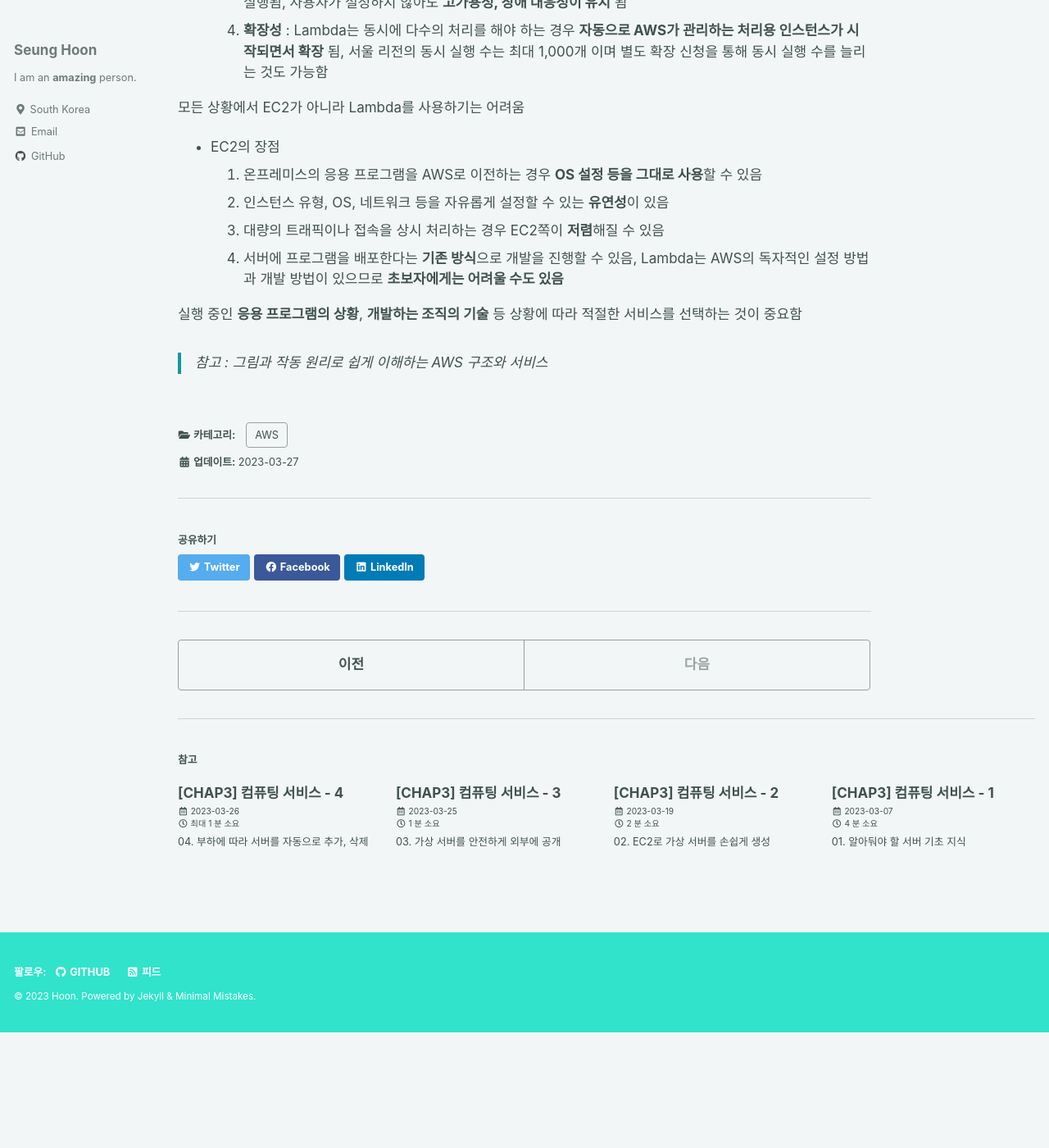
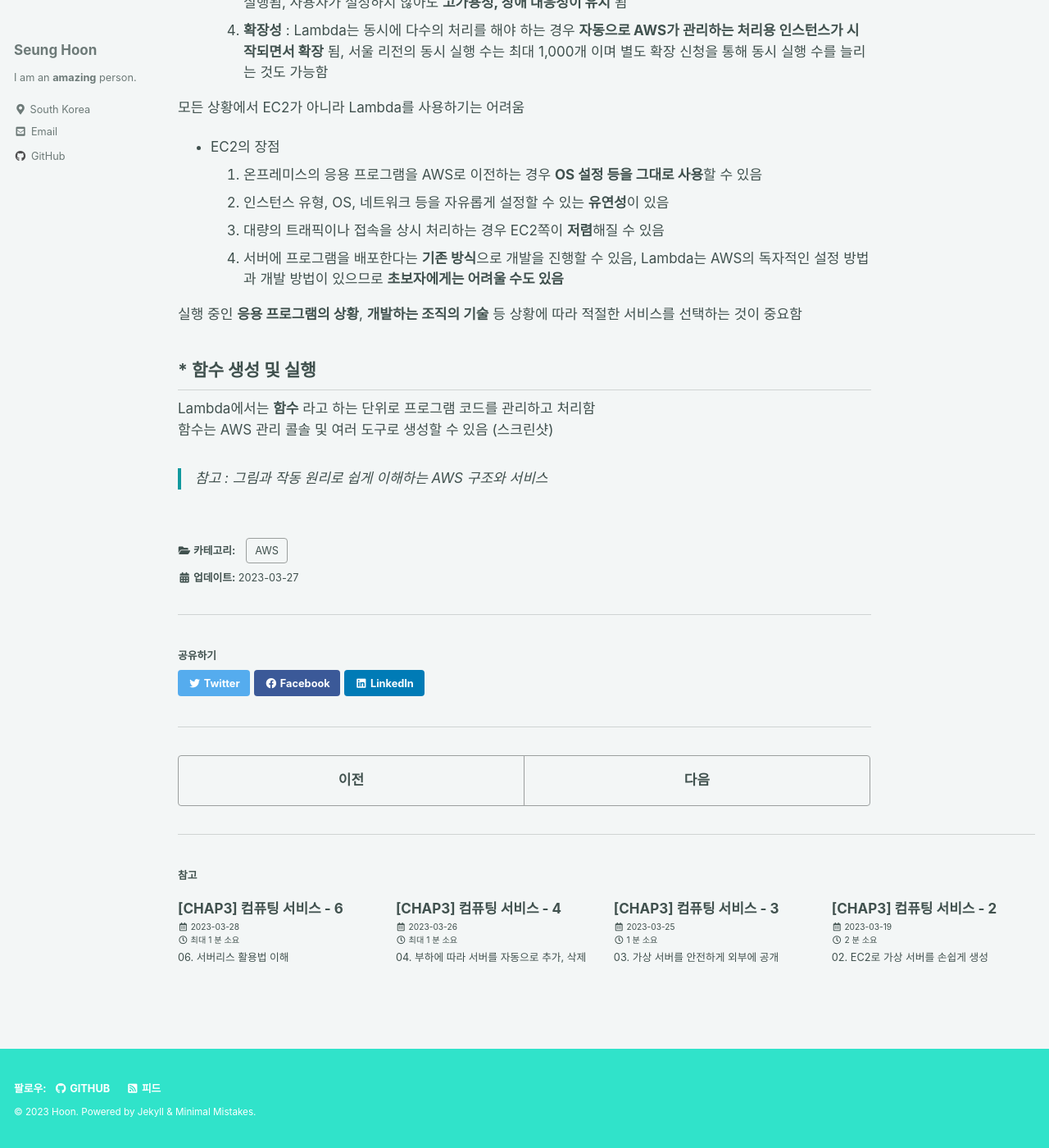
Before and after one commit to ibk01161/ibk01161.github.io, a Jekyll site: the page built from _posts/2023-03-27-aws3_05.md, in a window 1280 px wide and 1400 px high, scrolled down 975 px. Shown: the whole window at 82% size. Built offline with Jekyll 4.4.1, drawn with Linux system fonts in a browser that asks for light colours; cached includes are drawn as plain includes; before the commit the page ends 2234 px from its top, so only the background shows below that.

Commit message:
Add Posts

```diff
--- a/_posts/2023-03-27-aws3_05.md
+++ b/_posts/2023-03-27-aws3_05.md
@@ -40,4 +40,13 @@ categories: AWS
 실행 중인 **응용 프로그램의 상황**, **개발하는 조직의 기술** 등 상황에 따라 적절한 서비스를 선택하는 것이 중요함
 
 
+## * 함수 생성 및 실행
+
+Lambda에서는 **함수** 라고 하는 단위로 프로그램 코드를 관리하고 처리함
+함수는 AWS 관리 콜솔 및 여러 도구로 생성할 수 있음
+(스크린샷)
+
+
+
+
 > 참고 : 그림과 작동 원리로 쉽게 이해하는 AWS 구조와 서비스
--- /dev/null
+++ b/_posts/2023-03-28-aws3_06.md
@@ -0,0 +1,19 @@
+---
+layout: single
+title:  "[CHAP3] 컴퓨팅 서비스 - 6"
+categories: AWS
+---
+
+# 06. 서버리스 활용법 이해
+
+## * AWS Lambda는 다른 서비스와 연계해 사용
+
+Lambda 함수는 입력받은 데이터를 처리하기도 하지만, **다른 AWS 서비스와 연계**해 사용자 접속이나 데이터 연동과 같은 처리를 자동으로 수행할 수도 있음
+
+예시
+
+1. 사용자 요청에 따라 Lambda 함수 실행
+  - **Amazon API Gateway(API Gateway)** 서비스와 Lambda를 결합해 사용자의 HTTP 요청을 Lambda 함수로 처리할 수 있음, 이를 통해 간단한 웹 응용 프로그램도 만들 수 있음
+
+
+> 참고 : 그림과 작동 원리로 쉽게 이해하는 AWS 구조와 서비스
```
